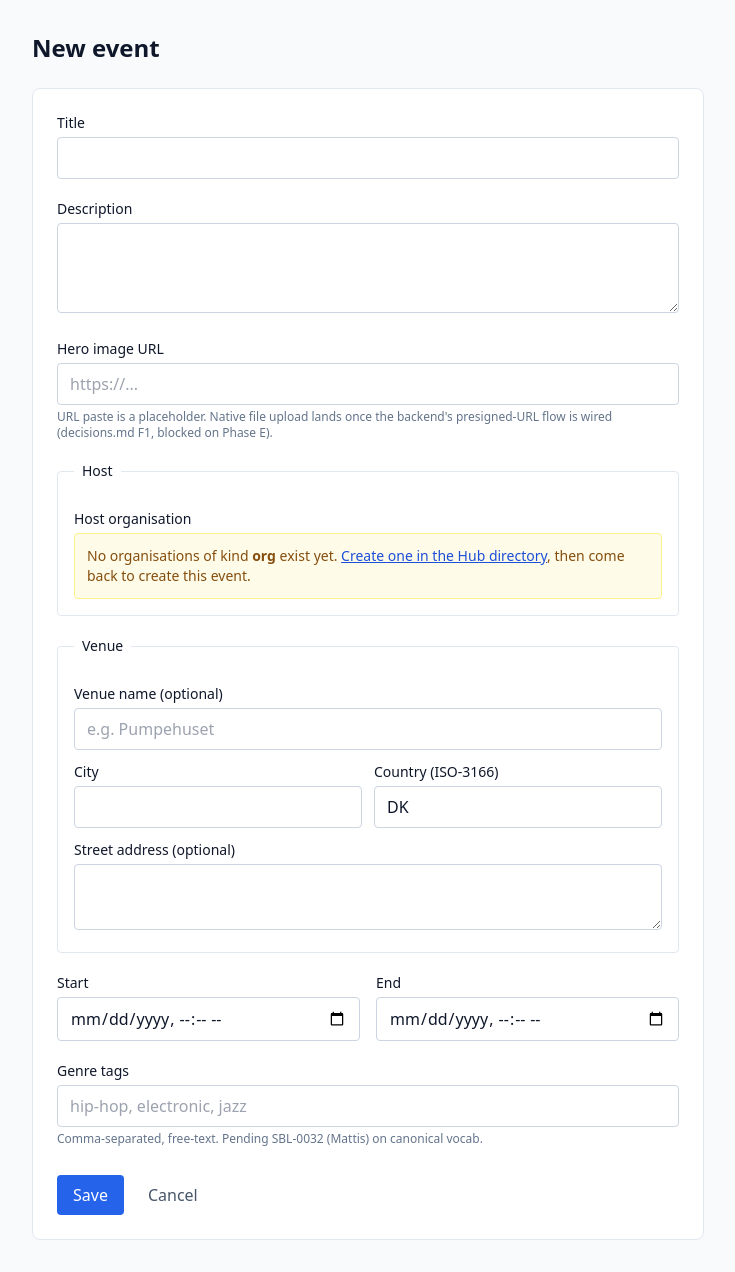
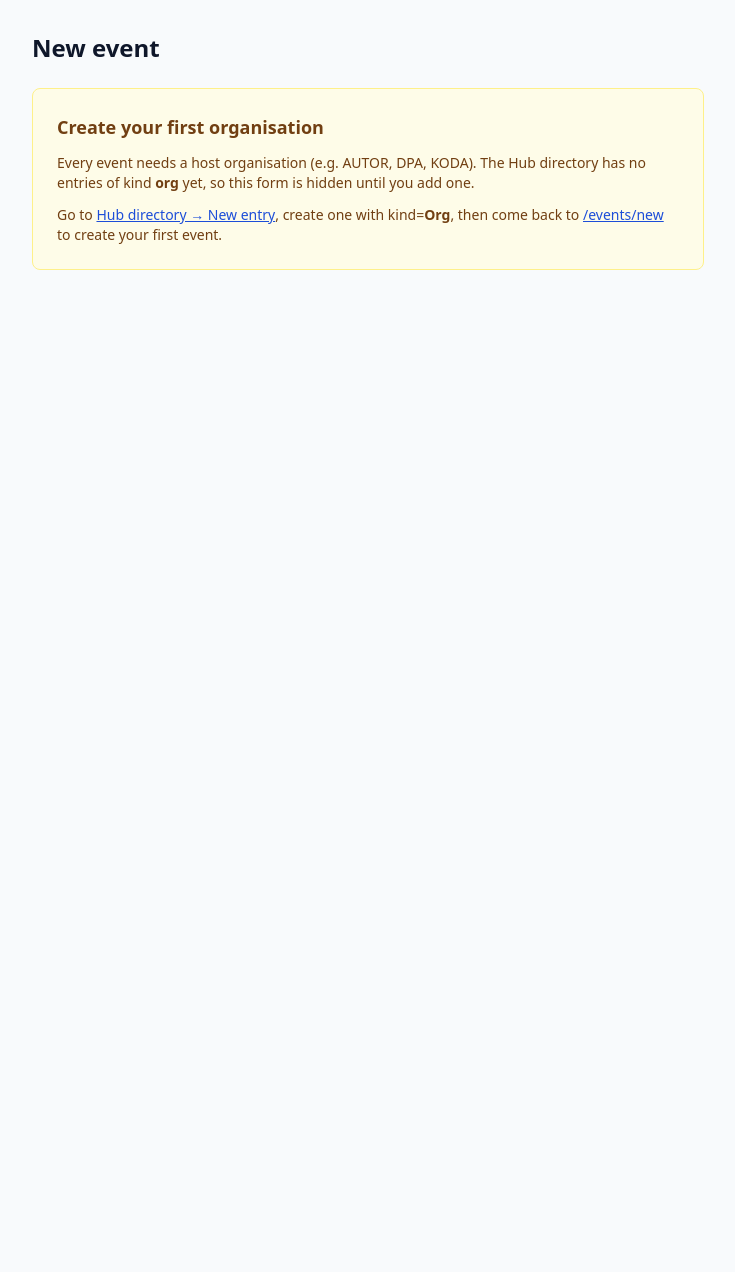
Before and after one commit to SessioAps/event-dashboard, a FastAPI app: template app/templates/events/form.html in a window 1280 px wide. Shown: the whole page, without its empty margins (56-791 px from the left). After the commit the page ends 270 px from the top, so only its background shows below. Run offline with FastAPI, Linux system fonts and the light colour scheme; the template is opened without the code that fills it, so the values that code supplies are empty; some libraries are stand-ins or nearby versions.

Commit message:
fix: hide event form when no host orgs exist (was 422-able empty-state)

```diff
--- a/app/templates/events/form.html
+++ b/app/templates/events/form.html
@@ -2,6 +2,14 @@
 {% block title %}{% if event %}Edit{% else %}New{% endif %} event{% endblock %}
 {% block content %}
 <h1 class="text-2xl font-bold mb-6">{% if event %}Edit event{% else %}New event{% endif %}</h1>
+
+{% if not host_orgs %}
+<div class="max-w-2xl bg-yellow-50 border border-yellow-200 text-yellow-900 p-6 rounded-lg space-y-3">
+    <h2 class="text-lg font-semibold">Create your first organisation</h2>
+    <p class="text-sm">Every event needs a host organisation (e.g. AUTOR, DPA, KODA). The Hub directory has no entries of kind <b>org</b> yet, so this form is hidden until you add one.</p>
+    <p class="text-sm">Go to <a href="/organisations/new" class="text-blue-700 underline font-medium">Hub directory → New entry</a>, create one with kind=<b>Org</b>, then come back to <a href="/events/new" class="text-blue-700 underline">/events/new</a> to create your first event.</p>
+</div>
+{% else %}
 
 <form method="post" action="{% if event %}/events/{{ event.id }}/edit{% else %}/events{% endif %}" class="bg-white p-6 rounded-lg border border-slate-200 space-y-5 max-w-2xl">
 
@@ -25,7 +33,6 @@
         <legend class="px-2 text-sm font-medium">Host</legend>
         <div>
             <label class="block text-sm mb-1">Host organisation</label>
-            {% if host_orgs %}
             <select name="host_organisation_id" required class="w-full px-3 py-2 border border-slate-300 rounded">
                 <option value="" disabled {% if not event %}selected{% endif %}>— pick an organisation —</option>
                 {% set current = event.host_organisation_id if event else None %}
@@ -34,11 +41,6 @@
                 {% endfor %}
             </select>
             <p class="text-xs text-slate-500 mt-1">Picker reads <code>organisations WHERE kind='org'</code> per SBL-0031. To add a new host, go to <a href="/organisations/new" class="text-blue-600">Hub directory → New entry</a> first.</p>
-            {% else %}
-            <div class="p-3 bg-yellow-50 border border-yellow-200 text-yellow-800 text-sm rounded">
-                No organisations of kind <b>org</b> exist yet. <a href="/organisations/new" class="text-blue-700 underline">Create one in the Hub directory</a>, then come back to create this event.
-            </div>
-            {% endif %}
         </div>
     </fieldset>
 
@@ -86,4 +88,5 @@
         <a href="{% if event %}/events/{{ event.id }}{% else %}/events{% endif %}" class="px-4 py-2 text-slate-600 hover:text-slate-900">Cancel</a>
     </div>
 </form>
+{% endif %}
 {% endblock %}
```
